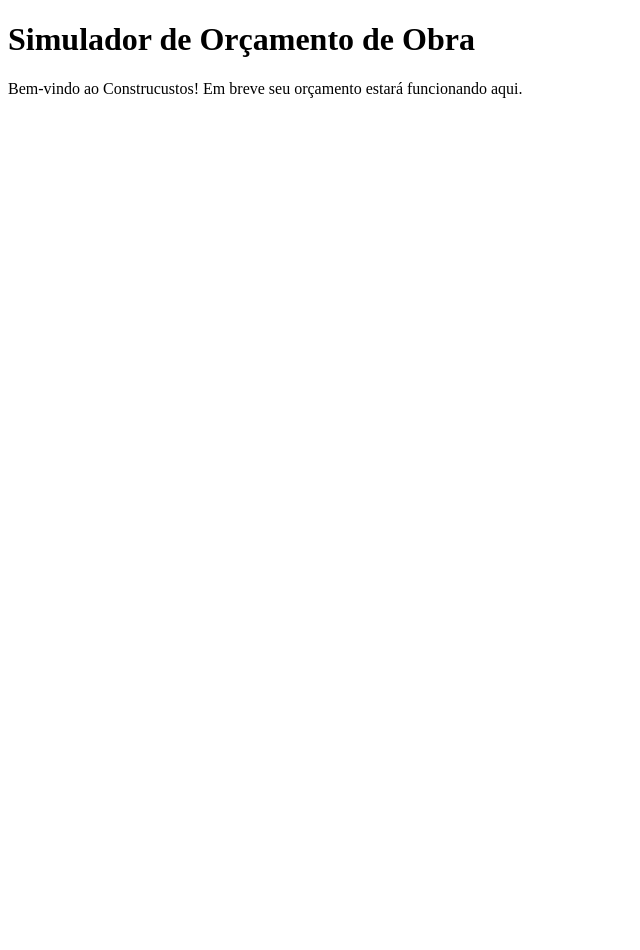
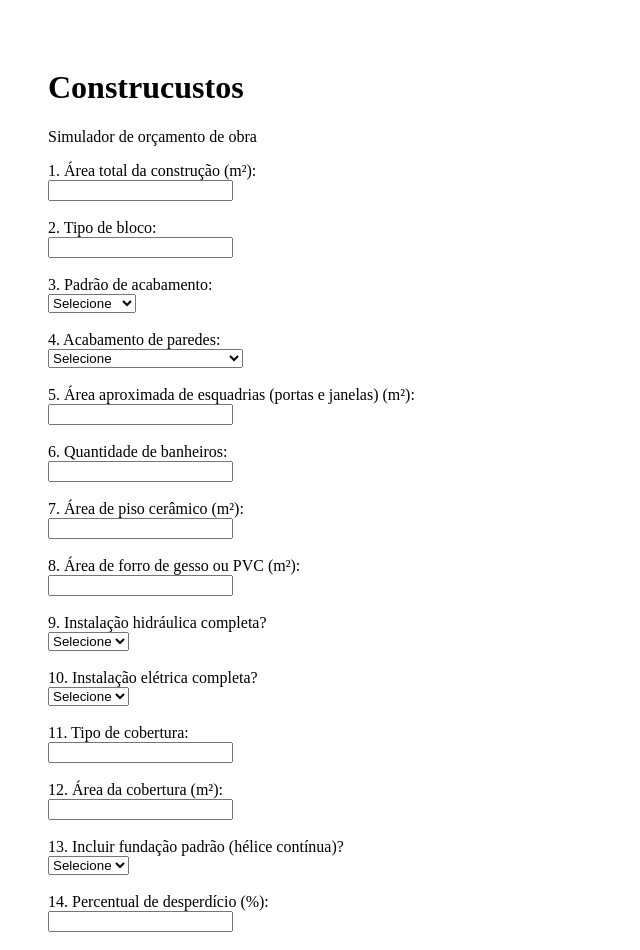
Before and after one commit to orcamento-custos/construcustos, a Next.js app: page / in a window 1280 px wide. Shown: the top 950 px of the page, without its empty margins (0-640 px from the left). Before the commit the page ends 800 px from the top, so only its background shows below. Built offline with nearby package versions, Linux system fonts and the light colour scheme.

Commit message:
Update index.js

```diff
--- a/pages/index.js
+++ b/pages/index.js
@@ -1,16 +1,120 @@
-
-import Head from 'next/head';
+import { useState } from 'react';
 
 export default function Home() {
+  const [respostas, setRespostas] = useState({
+    area: '',
+    bloco: '',
+    acabamento: '',
+    pintura: '',
+    esquadrias: '',
+    banheiros: '',
+    piso: '',
+    forro: '',
+    hidraulica: '',
+    eletrica: '',
+    cobertura: '',
+    areaCobertura: '',
+    fundacao: '',
+    desperdicio: '',
+    margem: ''
+  });
+
+  const [resultado, setResultado] = useState(null);
+  const custoM2 = 3200;
+
+  const handleChange = (e) => {
+    setRespostas({ ...respostas, [e.target.name]: e.target.value });
+  };
+
+  const calcular = () => {
+    const area = parseFloat(respostas.area);
+    if (!area || area <= 0) {
+      setResultado('Informe uma metragem válida.');
+      return;
+    }
+
+    const total = area * custoM2;
+    setResultado(`Valor estimado: R$ ${total.toLocaleString('pt-BR')}`);
+  };
+
   return (
-    <div className="container">
-      <Head>
-        <title>Construcustos</title>
-      </Head>
-      <main>
-        <h1>Simulador de Orçamento de Obra</h1>
-        <p>Bem-vindo ao Construcustos! Em breve seu orçamento estará funcionando aqui.</p>
-      </main>
+    <div style={{ padding: 40 }}>
+      <h1>Construcustos</h1>
+      <p>Simulador de orçamento de obra</p>
+
+      <form>
+        <label>1. Área total da construção (m²):</label><br />
+        <input type="number" name="area" value={respostas.area} onChange={handleChange} /><br /><br />
+
+        <label>2. Tipo de bloco:</label><br />
+        <input type="text" name="bloco" value={respostas.bloco} onChange={handleChange} /><br /><br />
+
+        <label>3. Padrão de acabamento:</label><br />
+        <select name="acabamento" value={respostas.acabamento} onChange={handleChange}>
+          <option value="">Selecione</option>
+          <option value="economico">Econômico</option>
+          <option value="medio">Médio</option>
+          <option value="alto">Alto</option>
+        </select><br /><br />
+
+        <label>4. Acabamento de paredes:</label><br />
+        <select name="pintura" value={respostas.pintura} onChange={handleChange}>
+          <option value="">Selecione</option>
+          <option value="completo">Chapisco, Emboço e Reboco</option>
+          <option value="pintura">Apenas Pintura</option>
+        </select><br /><br />
+
+        <label>5. Área aproximada de esquadrias (portas e janelas) (m²):</label><br />
+        <input type="number" name="esquadrias" value={respostas.esquadrias} onChange={handleChange} /><br /><br />
+
+        <label>6. Quantidade de banheiros:</label><br />
+        <input type="number" name="banheiros" value={respostas.banheiros} onChange={handleChange} /><br /><br />
+
+        <label>7. Área de piso cerâmico (m²):</label><br />
+        <input type="number" name="piso" value={respostas.piso} onChange={handleChange} /><br /><br />
+
+        <label>8. Área de forro de gesso ou PVC (m²):</label><br />
+        <input type="number" name="forro" value={respostas.forro} onChange={handleChange} /><br /><br />
+
+        <label>9. Instalação hidráulica completa?</label><br />
+        <select name="hidraulica" value={respostas.hidraulica} onChange={handleChange}>
+          <option value="">Selecione</option>
+          <option value="sim">Sim</option>
+          <option value="nao">Não</option>
+        </select><br /><br />
+
+        <label>10. Instalação elétrica completa?</label><br />
+        <select name="eletrica" value={respostas.eletrica} onChange={handleChange}>
+          <option value="">Selecione</option>
+          <option value="sim">Sim</option>
+          <option value="nao">Não</option>
+        </select><br /><br />
+
+        <label>11. Tipo de cobertura:</label><br />
+        <input type="text" name="cobertura" value={respostas.cobertura} onChange={handleChange} /><br /><br />
+
+        <label>12. Área da cobertura (m²):</label><br />
+        <input type="number" name="areaCobertura" value={respostas.areaCobertura} onChange={handleChange} /><br /><br />
+
+        <label>13. Incluir fundação padrão (hélice contínua)?</label><br />
+        <select name="fundacao" value={respostas.fundacao} onChange={handleChange}>
+          <option value="">Selecione</option>
+          <option value="sim">Sim</option>
+          <option value="nao">Não</option>
+        </select><br /><br />
+
+        <label>14. Percentual de desperdício (%):</label><br />
+        <input type="number" name="desperdicio" value={respostas.desperdicio} onChange={handleChange} /><br /><br />
+
+        <label>15. Margem de lucro e custos indiretos (%):</label><br />
+        <input type="number" name="margem" value={respostas.margem} onChange={handleChange} /><br /><br />
+
+        <button type="button" onClick={calcular}>Calcular</button>
+      </form>
+
+      <div style={{ marginTop: 30 }}>
+        {resultado && <strong>{resultado}</strong>}
+      </div>
     </div>
   );
 }
```
